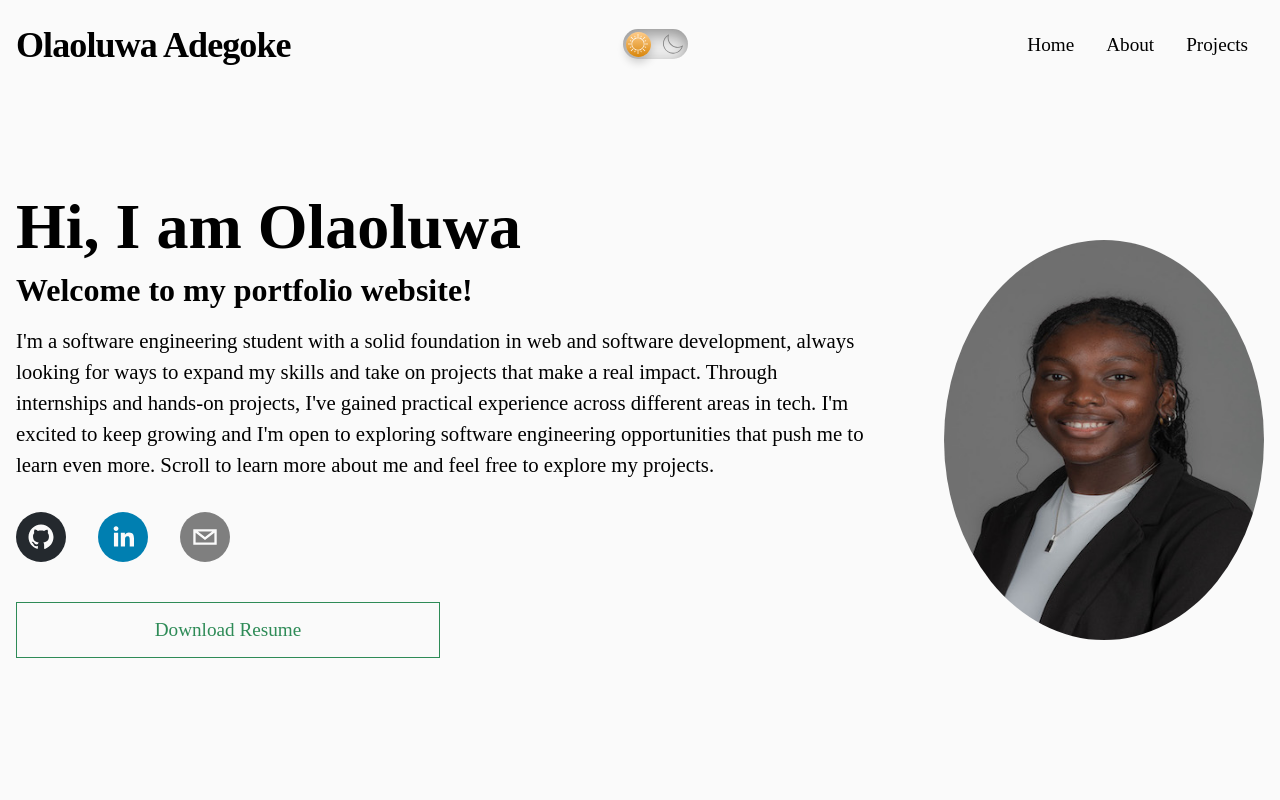
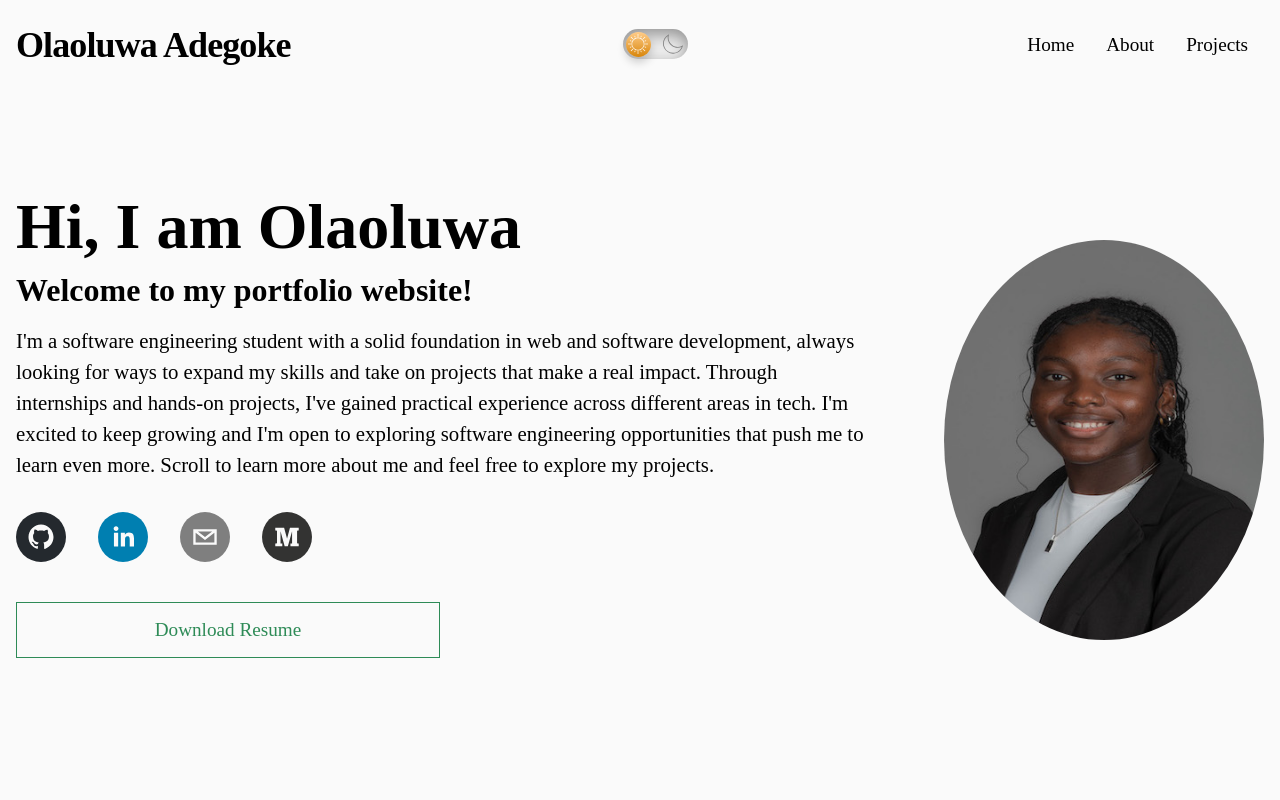
Before and after one commit to oadegokee/PersonalPortfolio, a React (Create React App) app in the folder personal-portfolio/: page / in a window 1280 px wide. Shown: the top 800 px of the page. Built offline with nearby package versions, Linux system fonts and the light colour scheme.

Commit message:
Added Medium Profile

```diff
--- a/personal-portfolio/src/components/Home.js
+++ b/personal-portfolio/src/components/Home.js
@@ -18,7 +18,7 @@ const Home = () => {
                     </p>
                     <div className="contact-links">
                         {contactLinks.map((links) => (
-                            <a href={links.link}>
+                            <a href={links.link} title={links.name} target="_blank">
                                 {links.icon()}
                             </a>
                         ))}
--- a/personal-portfolio/src/constants.js
+++ b/personal-portfolio/src/constants.js
@@ -7,7 +7,8 @@ import recipeFinderImg from "./assets/recipe-finder.jpg";
 export const contactLinks = [
     {name: 'GitHub', link: "https://github.com/oadegokee", icon: () => <SocialIcon url="https://github.com/oadegokee" />},
     {name: 'LinkedIn', link: "www.linkedin.com/in/olaoluwaadegoke", icon: () => <SocialIcon url="https://www.linkedin.com/in/olaoluwaadegoke" />},
-    {name: 'Email', link: "mailto:laoluadegoke@icloud.com", icon: () => <SocialIcon network="email" />}
+    {name: 'Email', link: "mailto:laoluadegoke@icloud.com", icon: () => <SocialIcon network="email" />},
+    {name: 'Medium', link: "https://medium.com/@Laoluadegoke", icon: () => <SocialIcon url="https://medium.com/@Laoluadegoke" />}
 ]
 
 export const projects = [
--- a/personal-portfolio/src/styles/Projects.css
+++ b/personal-portfolio/src/styles/Projects.css
@@ -81,13 +81,13 @@
     font-size: 0.9em;
     margin: 0;
     margin-top: 5px;
-    height: 15%;
+    height: 13%;
 }
 
 .project-desc {
     margin-top: 2px;
     font-size: 1em;
-    height: 50%;
+    height: 45%;
 }
 
 .project-links {
@@ -96,7 +96,8 @@
     justify-content: center;
     align-items: center;
     gap: 5px;
-    margin-top: 0.5em;
+    margin: 0.6rem 0;
+    margin-top: 1.2rem;
 }
 
 .project-link-wrapper {
```
